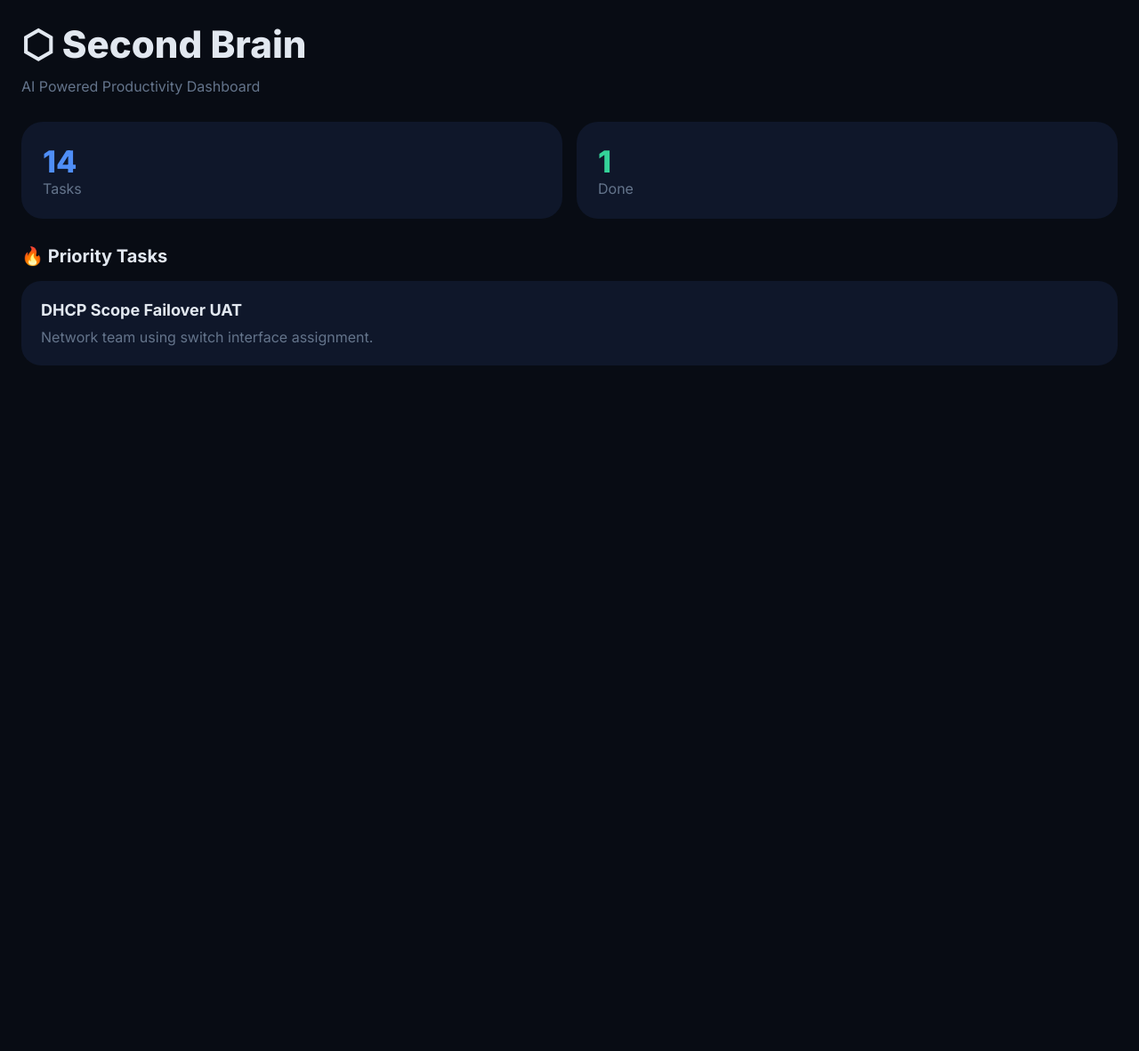
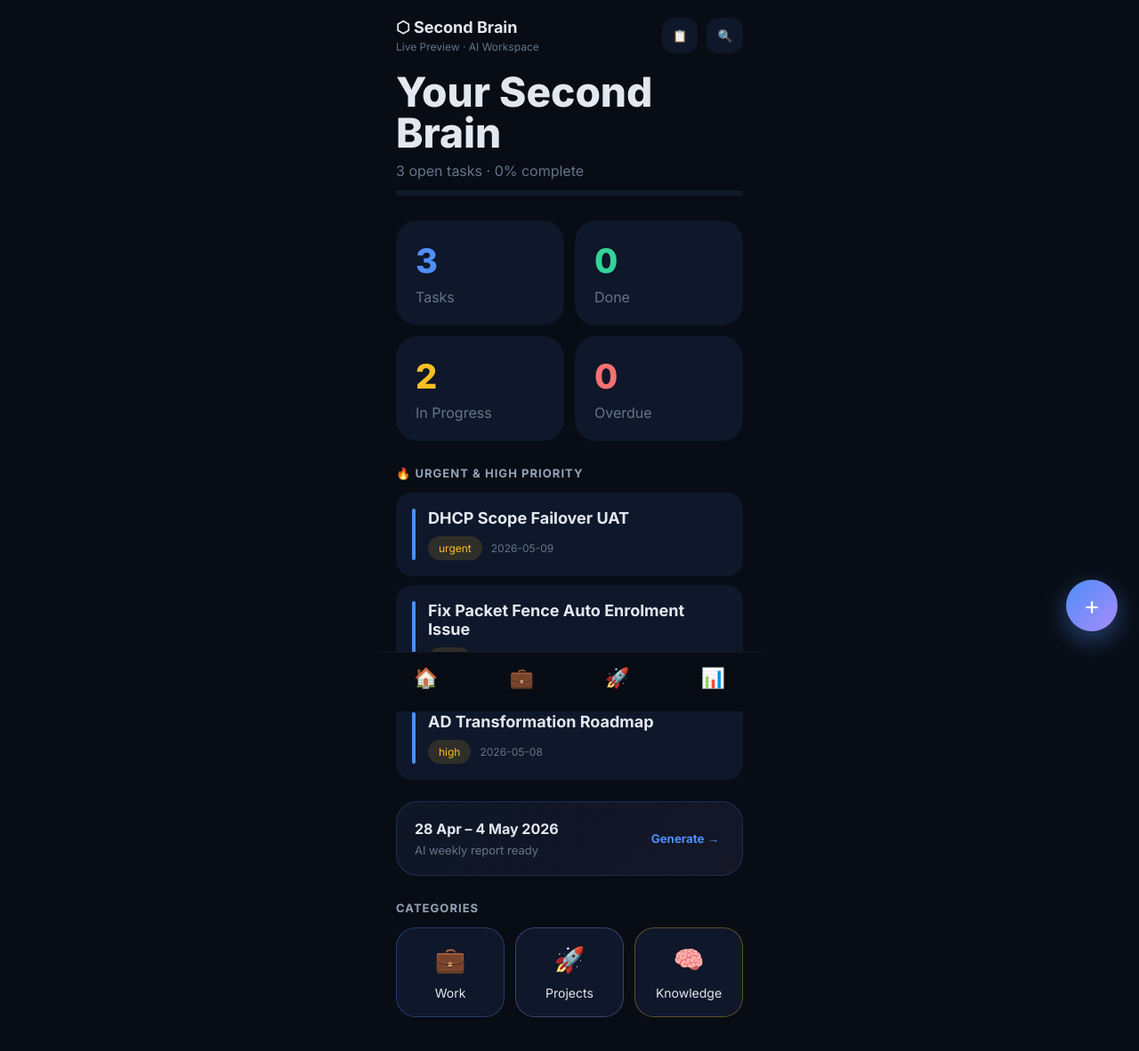
Before and after one commit to abhicome/second-brain, a React (Vite) app: page / in a window 1280 px wide. Shown: the top 1182 px of the page at 89% size. Before the commit the page ends 800 px from the top, so only its background shows below. Built offline with nearby package versions, Linux system fonts and the light colour scheme.

Commit message:
Upgrade Second Brain dashboard UI

```diff
--- a/src/App.jsx
+++ b/src/App.jsx
@@ -1,87 +1,461 @@
-export default function App() {
+import { useState } from 'react';
+
+const TASKS = [
+  {
+    id: '1',
+    title: 'DHCP Scope Failover UAT',
+    category: 'work',
+    priority: 'urgent',
+    status: 'inprogress',
+    dueDate: '2026-05-09'
+  },
+  {
+    id: '2',
+    title: 'Fix Packet Fence Auto Enrolment Issue',
+    category: 'work',
+    priority: 'high',
+    status: 'inprogress',
+    dueDate: '2026-05-06'
+  },
+  {
+    id: '3',
+    title: 'AD Transformation Roadmap',
+    category: 'projects',
+    priority: 'high',
+    status: 'todo',
+    dueDate: '2026-05-08'
+  }
+];
+
+const CATEGORIES = [
+  {
+    id: 'work',
+    icon: '💼',
+    label: 'Work',
+    color: '#4F8EF7'
+  },
+  {
+    id: 'projects',
+    icon: '🚀',
+    label: 'Projects',
+    color: '#A78BFA'
+  },
+  {
+    id: 'knowledge',
+    icon: '🧠',
+    label: 'Knowledge',
+    color: '#FBBF24'
+  }
+];
+
+export default function App(){
+
+  const [tab, setTab] = useState('home');
+
+  const done = TASKS.filter(t => t.status === 'done').length;
+  const progress = Math.round((done / TASKS.length) * 100);
+
   return (
-    <div style={{
-      minHeight: '100vh',
-      background: '#080C14',
-      color: '#E2E8F0',
-      padding: '24px'
-    }}>
-      <div style={{
-        fontSize: '42px',
-        fontWeight: '800',
-        marginBottom: '12px'
-      }}>
-        ⬡ Second Brain
-      </div>
+    <div style={styles.shell}>
 
-      <div style={{
-        color: '#64748B',
-        marginBottom: '30px'
-      }}>
-        AI Powered Productivity Dashboard
-      </div>
+      <div style={styles.header}>
 
-      <div style={{
-        display: 'grid',
-        gridTemplateColumns: 'repeat(auto-fit,minmax(160px,1fr))',
-        gap: '16px',
-        marginBottom: '30px'
-      }}>
-
-        <div style={{
-          background: '#0F172A',
-          padding: '24px',
-          borderRadius: '24px'
-        }}>
-          <div style={{ fontSize: '34px', fontWeight: '800', color: '#4F8EF7' }}>
-            14
-          </div>
-          <div style={{ color: '#64748B' }}>
-            Tasks
-          </div>
+        <div>
+          <div style={styles.brand}>⬡ Second Brain</div>
+          <div style={styles.sub}>Live Preview · AI Workspace</div>
         </div>
 
-        <div style={{
-          background: '#0F172A',
-          padding: '24px',
-          borderRadius: '24px'
-        }}>
-          <div style={{ fontSize: '34px', fontWeight: '800', color: '#34D399' }}>
-            1
-          </div>
-          <div style={{ color: '#64748B' }}>
-            Done
-          </div>
+        <div style={{ display:'flex', gap:10 }}>
+          <button style={styles.iconBtn}>📋</button>
+          <button style={styles.iconBtn}>🔍</button>
         </div>
 
       </div>
 
-      <div style={{
-        fontSize: '20px',
-        fontWeight: '700',
-        marginBottom: '16px'
-      }}>
-        🔥 Priority Tasks
+      <div style={styles.page}>
+
+        <div style={styles.heroTitle}>
+          Your Second Brain
+        </div>
+
+        <div style={styles.heroSub}>
+          {TASKS.length - done} open tasks · {progress}% complete
+        </div>
+
+        <div style={styles.progressTrack}>
+          <div style={{ ...styles.progressFill, width:`${progress}%` }}></div>
+        </div>
+
+        <div style={styles.statsGrid}>
+
+          <StatCard value={TASKS.length} label="Tasks" color="#4F8EF7" />
+
+          <StatCard value={done} label="Done" color="#34D399" />
+
+          <StatCard
+            value={TASKS.filter(t => t.status === 'inprogress').length}
+            label="In Progress"
+            color="#FBBF24"
+          />
+
+          <StatCard value={0} label="Overdue" color="#F87171" />
+
+        </div>
+
+        <div style={styles.sectionTitle}>
+          🔥 Urgent & High Priority
+        </div>
+
+        {
+          TASKS.filter(t => ['urgent','high'].includes(t.priority))
+            .map(task => (
+              <TaskCard key={task.id} task={task} />
+            ))
+        }
+
+        <div style={styles.weekBanner}>
+
+          <div>
+            <div style={styles.weekTitle}>
+              28 Apr – 4 May 2026
+            </div>
+
+            <div style={styles.weekSub}>
+              AI weekly report ready
+            </div>
+          </div>
+
+          <button style={styles.generateBtn}>
+            Generate →
+          </button>
+
+        </div>
+
+        <div style={styles.sectionTitle}>
+          Categories
+        </div>
+
+        <div style={styles.categoryGrid}>
+
+          {
+            CATEGORIES.map(cat => (
+              <button
+                key={cat.id}
+                style={{
+                  ...styles.categoryCard,
+                  border:`1px solid ${cat.color}55`
+                }}
+                onClick={() => setTab(cat.id)}
+              >
+                <div style={styles.categoryIcon}>
+                  {cat.icon}
+                </div>
+
+                <div style={styles.categoryLabel}>
+                  {cat.label}
+                </div>
+              </button>
+            ))
+          }
+
+        </div>
+
       </div>
 
-      <div style={{
-        background: '#0F172A',
-        padding: '22px',
-        borderRadius: '22px',
-        marginBottom: '14px'
-      }}>
-        <div style={{
-          fontSize: '18px',
-          fontWeight: '700',
-          marginBottom: '10px'
-        }}>
-          DHCP Scope Failover UAT
-        </div>
+      <div style={styles.navbar}>
+        <NavButton icon="🏠" active={tab === 'home'} />
+        <NavButton icon="💼" active={tab === 'work'} />
+        <NavButton icon="🚀" active={tab === 'projects'} />
+        <NavButton icon="📊" active={tab === 'report'} />
+      </div>
 
-        <div style={{ color: '#64748B' }}>
-          Network team using switch interface assignment.
-        </div>
+      <button style={styles.fab}>+</button>
+
+    </div>
+  );
+}
+
+function StatCard({ value, label, color }){
+  return (
+    <div style={styles.statCard}>
+      <div style={{ ...styles.statValue, color }}>
+        {value}
+      </div>
+
+      <div style={styles.statLabel}>
+        {label}
       </div>
     </div>
   );
 }
+
+function TaskCard({ task }){
+  return (
+    <div style={styles.taskCard}>
+
+      <div style={styles.taskAccent}></div>
+
+      <div style={{ flex:1 }}>
+
+        <div style={styles.taskTitle}>
+          {task.title}
+        </div>
+
+        <div style={styles.badges}>
+
+          <span style={styles.priorityBadge}>
+            {task.priority}
+          </span>
+
+          <span style={styles.dateText}>
+            {task.dueDate}
+          </span>
+
+        </div>
+
+      </div>
+
+    </div>
+  );
+}
+
+function NavButton({ icon, active }){
+  return (
+    <button style={{
+      ...styles.navBtn,
+      ...(active ? styles.navBtnActive : {})
+    }}>
+      {icon}
+    </button>
+  );
+}
+
+const styles = {
+
+  shell:{
+    background:'#080C14',
+    minHeight:'100vh',
+    color:'#E2E8F0',
+    maxWidth:'430px',
+    margin:'0 auto',
+    position:'relative',
+    paddingBottom:'120px'
+  },
+
+  header:{
+    display:'flex',
+    justifyContent:'space-between',
+    alignItems:'center',
+    padding:'20px'
+  },
+
+  brand:{
+    fontSize:'18px',
+    fontWeight:'700'
+  },
+
+  sub:{
+    fontSize:'12px',
+    color:'#64748B',
+    marginTop:'4px'
+  },
+
+  iconBtn:{
+    background:'#0F172A',
+    border:'none',
+    borderRadius:'14px',
+    color:'white',
+    padding:'12px'
+  },
+
+  page:{
+    padding:'0 20px'
+  },
+
+  heroTitle:{
+    fontSize:'46px',
+    fontWeight:'800',
+    lineHeight:'1',
+    marginBottom:'10px'
+  },
+
+  heroSub:{
+    color:'#64748B',
+    marginBottom:'12px'
+  },
+
+  progressTrack:{
+    height:'6px',
+    background:'#111827',
+    borderRadius:'999px',
+    overflow:'hidden',
+    marginBottom:'28px'
+  },
+
+  progressFill:{
+    height:'100%',
+    background:'linear-gradient(90deg,#4F8EF7,#A78BFA)'
+  },
+
+  statsGrid:{
+    display:'grid',
+    gridTemplateColumns:'repeat(2,1fr)',
+    gap:'12px',
+    marginBottom:'28px'
+  },
+
+  statCard:{
+    background:'#0F172A',
+    borderRadius:'24px',
+    padding:'22px'
+  },
+
+  statValue:{
+    fontSize:'38px',
+    fontWeight:'800'
+  },
+
+  statLabel:{
+    marginTop:'8px',
+    color:'#64748B'
+  },
+
+  sectionTitle:{
+    fontSize:'13px',
+    fontWeight:'700',
+    color:'#94A3B8',
+    marginBottom:'14px',
+    textTransform:'uppercase',
+    letterSpacing:'0.08em'
+  },
+
+  taskCard:{
+    background:'#0F172A',
+    borderRadius:'18px',
+    padding:'18px',
+    display:'flex',
+    gap:'14px',
+    marginBottom:'10px'
+  },
+
+  taskAccent:{
+    width:'4px',
+    borderRadius:'999px',
+    background:'#4F8EF7'
+  },
+
+  taskTitle:{
+    fontSize:'18px',
+    fontWeight:'700',
+    marginBottom:'10px'
+  },
+
+  badges:{
+    display:'flex',
+    gap:'10px',
+    alignItems:'center'
+  },
+
+  priorityBadge:{
+    background:'#FBBF2422',
+    color:'#FBBF24',
+    borderRadius:'999px',
+    padding:'6px 12px',
+    fontSize:'12px'
+  },
+
+  dateText:{
+    color:'#64748B',
+    fontSize:'12px'
+  },
+
+  weekBanner:{
+    marginTop:'24px',
+    marginBottom:'28px',
+    background:'linear-gradient(135deg,#4F8EF715,#A78BFA15)',
+    border:'1px solid #4F8EF733',
+    borderRadius:'24px',
+    padding:'20px',
+    display:'flex',
+    justifyContent:'space-between',
+    alignItems:'center'
+  },
+
+  weekTitle:{
+    fontWeight:'700',
+    marginBottom:'6px'
+  },
+
+  weekSub:{
+    color:'#64748B',
+    fontSize:'13px'
+  },
+
+  generateBtn:{
+    background:'none',
+    border:'none',
+    color:'#4F8EF7',
+    fontWeight:'700'
+  },
+
+  categoryGrid:{
+    display:'grid',
+    gridTemplateColumns:'repeat(3,1fr)',
+    gap:'12px'
+  },
+
+  categoryCard:{
+    background:'#0F172A',
+    borderRadius:'22px',
+    padding:'18px 12px',
+    color:'#E2E8F0'
+  },
+
+  categoryIcon:{
+    fontSize:'28px',
+    marginBottom:'12px'
+  },
+
+  categoryLabel:{
+    fontSize:'14px'
+  },
+
+  navbar:{
+    position:'fixed',
+    bottom:'0',
+    left:'50%',
+    transform:'translateX(-50%)',
+    width:'100%',
+    maxWidth:'430px',
+    background:'#080C14',
+    borderTop:'1px solid #111827',
+    display:'flex',
+    justifyContent:'space-around',
+    padding:'14px 0 24px'
+  },
+
+  navBtn:{
+    background:'none',
+    border:'none',
+    color:'#374151',
+    fontSize:'22px'
+  },
+
+  navBtnActive:{
+    color:'#4F8EF7'
+  },
+
+  fab:{
+    position:'fixed',
+    right:'24px',
+    bottom:'90px',
+    width:'58px',
+    height:'58px',
+    borderRadius:'999px',
+    border:'none',
+    background:'linear-gradient(135deg,#4F8EF7,#A78BFA)',
+    color:'white',
+    fontSize:'28px',
+    boxShadow:'0 10px 30px rgba(79,142,247,0.45)'
+  }
+};
```
